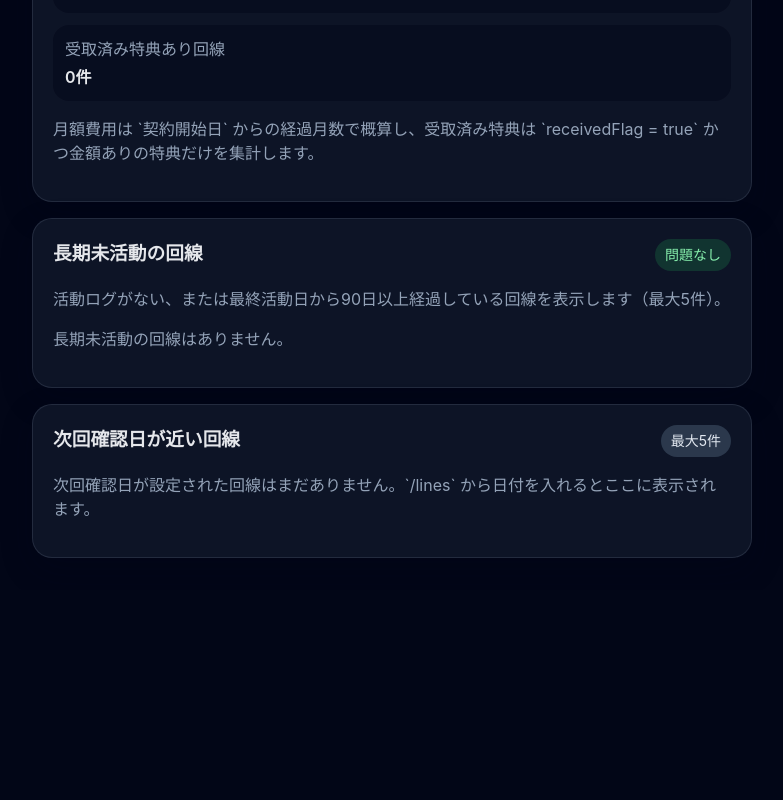
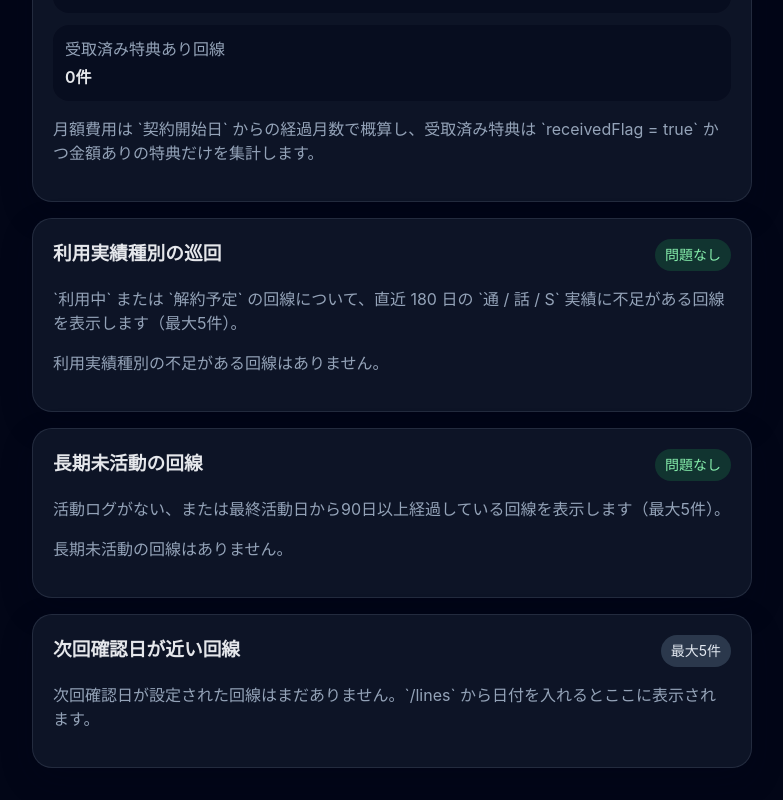
Before and after one commit to Driedsandwich/line-ops-ledger, a React (Vite) app: page / in a window 1280 px wide. Shown: the part 2656-3456 px from the top of the page, without its empty margins (280-1063 px from the left). Before the commit the page ends 3246 px from the top, so only its background shows below. Built offline with nearby package versions, Linux system fonts and the light colour scheme.

Commit message:
feat: add dashboard usage summary (#183)

```diff
--- a/src/pages/DashboardPage.tsx
+++ b/src/pages/DashboardPage.tsx
@@ -222,6 +222,19 @@ type FiberDebtItem = {
   remainingDebt: number | null;
 };
 
+type UsageSummary = {
+  hasCommunication: boolean;
+  hasCall: boolean;
+  hasSms: boolean;
+  lastActivityDate: string | null;
+  withinDays: number;
+};
+
+type UsageAlertItem = {
+  draft: LineDraft;
+  usageSummary: UsageSummary;
+};
+
 type DashboardSummary = {
   dangerCount: number;
   todayCount: number;
@@ -242,6 +255,7 @@ type DashboardSummary = {
   contractHolderSummary: ContractHolderSummaryItem[];
   balanceSummary: BalanceSummary;
   fiberDebtItems: FiberDebtItem[];
+  usageAlertItems: UsageAlertItem[];
 };
 
 function createEmptyNotificationReasonSummary(): NotificationReasonSummary {
@@ -439,6 +453,92 @@ function buildFiberDebtItems(drafts: LineDraft[], today: Date): FiberDebtItem[]
         return -1;
       }
       return a.daysUntilClear - b.daysUntilClear;
+    })
+    .slice(0, 5);
+}
+
+const USAGE_SUMMARY_DAYS = 180;
+
+function buildUsageSummary(entries: LineHistoryEntry[], withinDays: number): UsageSummary {
+  const cutoff = startOfDay(new Date());
+  cutoff.setDate(cutoff.getDate() - withinDays);
+
+  let hasCommunication = false;
+  let hasCall = false;
+  let hasSms = false;
+  let lastActivityDate: string | null = null;
+
+  for (const entry of entries) {
+    for (const log of entry.activityLogs) {
+      const activityDate = parseReviewDate(log.activityDate);
+      if (!activityDate || activityDate < cutoff) {
+        continue;
+      }
+
+      if (log.activityType === '通信実施') {
+        hasCommunication = true;
+      }
+      if (log.activityType === '通話実施') {
+        hasCall = true;
+      }
+      if (log.activityType === 'SMS送信') {
+        hasSms = true;
+      }
+      if (!lastActivityDate || log.activityDate > lastActivityDate) {
+        lastActivityDate = log.activityDate;
+      }
+    }
+  }
+
+  return {
+    hasCommunication,
+    hasCall,
+    hasSms,
+    lastActivityDate,
+    withinDays,
+  };
+}
+
+function countMissingUsageKinds(summary: UsageSummary): number {
+  let missing = 0;
+  if (!summary.hasCommunication) {
+    missing += 1;
+  }
+  if (!summary.hasCall) {
+    missing += 1;
+  }
+  if (!summary.hasSms) {
+    missing += 1;
+  }
+  return missing;
+}
+
+function buildUsageAlertItems(drafts: LineDraft[], allHistoryEntries: LineHistoryEntry[]): UsageAlertItem[] {
+  return drafts
+    .filter((draft) => draft.status === '利用中' || draft.status === '解約予定')
+    .map((draft) => {
+      const relatedEntries = findRelatedHistoryEntries(draft, allHistoryEntries);
+      return {
+        draft,
+        usageSummary: buildUsageSummary(relatedEntries, USAGE_SUMMARY_DAYS),
+      } satisfies UsageAlertItem;
+    })
+    .filter(({ usageSummary }) => countMissingUsageKinds(usageSummary) > 0)
+    .sort((a, b) => {
+      const missingDiff = countMissingUsageKinds(b.usageSummary) - countMissingUsageKinds(a.usageSummary);
+      if (missingDiff !== 0) {
+        return missingDiff;
+      }
+      if (!a.usageSummary.lastActivityDate && !b.usageSummary.lastActivityDate) {
+        return b.draft.createdAt.localeCompare(a.draft.createdAt);
+      }
+      if (!a.usageSummary.lastActivityDate) {
+        return -1;
+      }
+      if (!b.usageSummary.lastActivityDate) {
+        return 1;
+      }
+      return a.usageSummary.lastActivityDate.localeCompare(b.usageSummary.lastActivityDate);
     })
     .slice(0, 5);
 }
@@ -647,6 +747,7 @@ function buildSummary(drafts: LineDraft[], allHistoryEntries: LineHistoryEntry[]
   const contractHolderSummary = buildContractHolderSummary(drafts);
   const balanceSummary = buildBalanceSummary(drafts);
   const fiberDebtItems = buildFiberDebtItems(drafts, today);
+  const usageAlertItems = buildUsageAlertItems(drafts, allHistoryEntries);
 
   return {
     dangerCount,
@@ -668,6 +769,7 @@ function buildSummary(drafts: LineDraft[], allHistoryEntries: LineHistoryEntry[]
     contractHolderSummary,
     balanceSummary,
     fiberDebtItems,
+    usageAlertItems,
   };
 }
 
@@ -1148,6 +1250,51 @@ export function DashboardPage(): JSX.Element {
 
         <article className="card">
           <div className="card__header">
+            <h3>利用実績種別の巡回</h3>
+            <span className={summary.usageAlertItems.length === 0 ? 'badge badge--ok' : 'badge'}>
+              {summary.usageAlertItems.length === 0 ? '問題なし' : `${summary.usageAlertItems.length}件`}
+            </span>
+          </div>
+          <p className="muted">`利用中` または `解約予定` の回線について、直近 {USAGE_SUMMARY_DAYS} 日の `通 / 話 / S` 実績に不足がある回線を表示します（最大5件）。</p>
+          {summary.usageAlertItems.length === 0 ? (
+            <p className="muted">利用実績種別の不足がある回線はありません。</p>
+          ) : (
+            <>
+              <ul className="list list--drafts">
+                {summary.usageAlertItems.map((item) => {
+                  const missingUsageKinds = countMissingUsageKinds(item.usageSummary);
+                  const hasNoUsageActivity = missingUsageKinds === 3;
+                  return (
+                    <li key={item.draft.id}>
+                      <div className="list__row">
+                        <strong>{item.draft.lineName}</strong>
+                        <span className={item.draft.status === '利用中' ? 'badge badge--ok' : 'badge'}>{item.draft.status}</span>
+                      </div>
+                      <span>{item.draft.carrier}</span>
+                      <span>最終活動: {item.usageSummary.lastActivityDate ? formatReviewDate(item.usageSummary.lastActivityDate) : '記録なし'}</span>
+                      <div className="badge-row">
+                        <span className={item.usageSummary.hasCommunication ? 'badge badge--ok' : 'badge'}>通</span>
+                        <span className={item.usageSummary.hasCall ? 'badge badge--ok' : 'badge'}>話</span>
+                        <span className={item.usageSummary.hasSms ? 'badge badge--ok' : 'badge'}>S</span>
+                        {hasNoUsageActivity ? (
+                          <span className="badge badge--warn">利用実績なし</span>
+                        ) : (
+                          <span className="badge">不足 {missingUsageKinds}種別</span>
+                        )}
+                      </div>
+                    </li>
+                  );
+                })}
+              </ul>
+              <div className="button-row">
+                <Link className="button" to="/lines?sort=latestActivityAsc">回線一覧で確認する</Link>
+              </div>
+            </>
+          )}
+        </article>
+
+        <article className="card">
+          <div className="card__header">
             <h3>長期未活動の回線</h3>
             <span className={summary.inactiveLines.length === 0 ? 'badge badge--ok' : 'badge'}>
               {summary.inactiveLines.length === 0 ? '問題なし' : `${summary.inactiveLines.length}件`}
```
Also changed, not shown: 4 other files (tests, documents, lock files or other folders).
